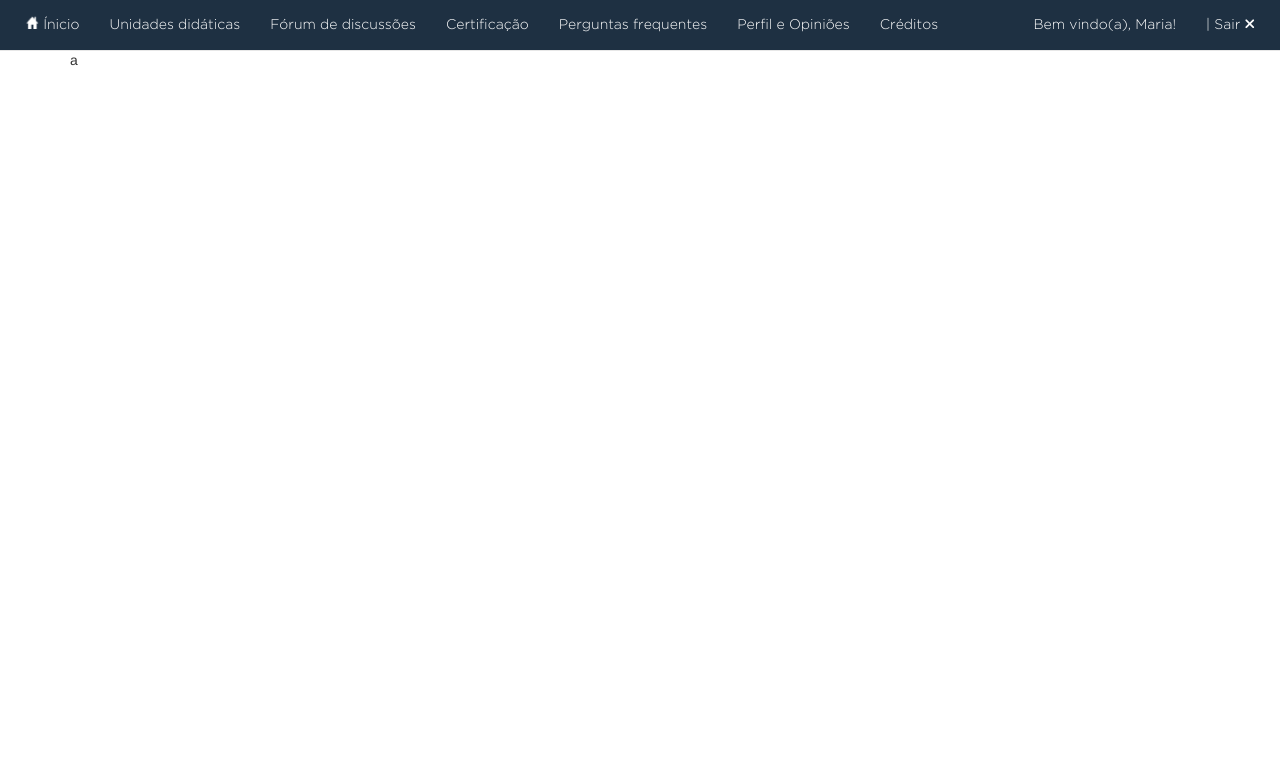
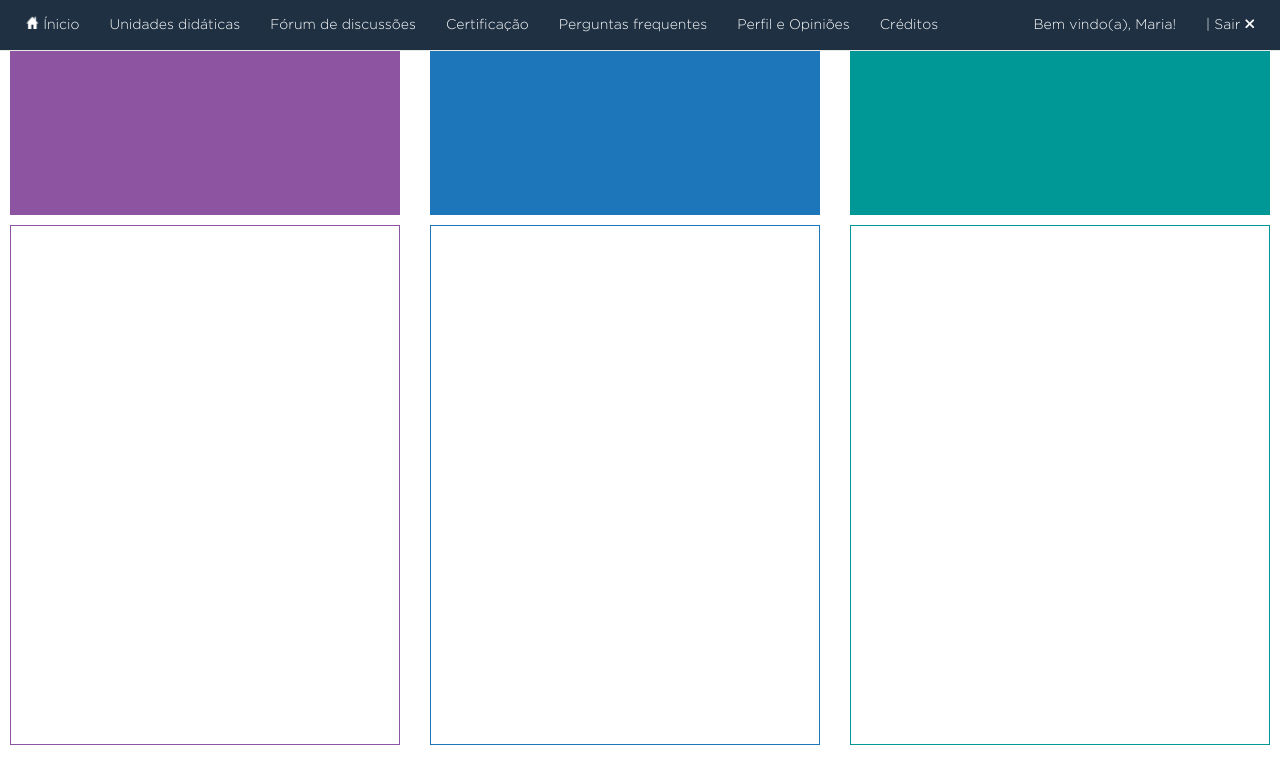
Before and after one commit to rjs3/06062016, a plain HTML site: page index.html in a window 1280 px wide. Drawn offline with nearby package versions, Linux system fonts and the light colour scheme.

Commit message:
Criação de Divs Conteudo

```diff
--- a/css/style.css
+++ b/css/style.css
@@ -1,15 +1,19 @@
+/* Atributos Gerais */
+@font-face {
+	font-family: "Gotham";
+	src: url("../libraries/gotham_light.ttf");
+}
+
+a {
+	font-family: "Gotham"
+}
+
 body {
 	padding-top: 50px;
 }
+/* Atributos Gerais - END */
 
-@font-face {
-	font-family: "Gotham";
-	src: url("../libraries/gotham_light.ttf");
-	}
-
-a { font-family: "Gotham" }
-
-/* RESPONSIVE NAVBAR - BEGIN */
+/* Responsive Navbar - BEGIN */
 .dropdown-submenu {
 	position: relative;
 }
@@ -78,19 +82,82 @@ img {
 	vertical-align: initial !important;
 }
 
-.navbar-default .navbar-nav>li>a:focus, .navbar-default .navbar-nav>li>a:hover {
-	opacity: 0.7; !important;
+.navbar-default .navbar-nav > li > a:focus, .navbar-default .navbar-nav > li > a:hover {
+	opacity: 0.7;!important;
 }
 
-.navbar-nav>li:hover {
-	background:rgba(0,0,0,0.24);
+.navbar-nav > li:hover {
+	background: rgba(0,0,0,0.24);
 }
 
 .espacamentoDireita {
-	margin-right:0px !important;
+	margin-right: 0px !important;
 }
 
 .noHover:hover {
 	background: #1e3042 !important;
-	opacity:1 !important;
+	opacity: 1 !important;
 }
+
+/* Responsive NavBar - END*/
+
+/* Conteudo */
+
+.coluna1 {
+	height: 165px;
+	background-color: #8d55a1;
+}
+
+.coluna2 {
+	height: 165px;
+	background-color: #1e76ba;
+}
+
+.coluna3 {
+	height: 165px;
+	background-color: #009797;
+}
+
+.coluna4 {
+	margin-top: 10px;
+	height: 520px;
+	border: 1px solid #8d55a1;
+}
+
+.coluna5 {
+	margin-top: 10px;
+	height: 520px;
+	border: 1px solid #1e76ba;
+}
+
+.coluna6 {
+	margin-top: 10px;
+	height: 520px;
+	border: 1px solid #009797;
+}
+
+/* Conteudo - DISPOSITIVOS COM MAIS DE 992px */
+@media (min-width: 992px) {
+
+	.col-md-4 {
+		padding: 0px 0px 0px 0px !important;
+	}
+	.conteudo {
+		padding: 0px 10px 0px 10px;
+		margin: 0px !important;
+	}
+
+	.coluna1, .coluna2, .coluna4, .coluna5 {
+		margin-right: 30px;
+	}
+
+}
+
+/* Conteudo - DISPOSITIVOS COM MENOS DE 992px */
+@media (max-width: 991px) {
+	.coluna4, .coluna5, .coluna6 {
+		margin-bottom: 30px;
+	}
+}
+
+/* Conteudo - END */
--- a/index.html
+++ b/index.html
@@ -99,9 +99,24 @@
 			</div>
 		</div>
 
-		<div class="container">
-			a
+		<div class="row conteudo">
+			<div class="col-md-4 col-xs-12">
+				<div class="coluna1"></div>
+
+				<div class="coluna4"></div>
+			</div>
+			<div class="col-md-4 col-xs-12 ">
+				<div class="coluna2"></div>
+
+				<div class="coluna5"></div>
+			</div>
+			<div class="col-md-4 col-xs-12 ">
+				<div class="coluna3"></div>
+
+				<div class="coluna6"></div>
+			</div>
 		</div>
+
 	</body>
 
 </html>
```
